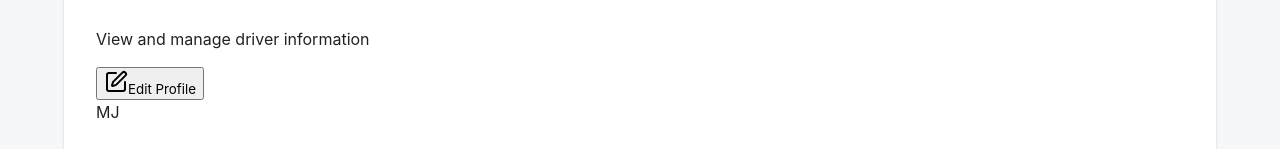
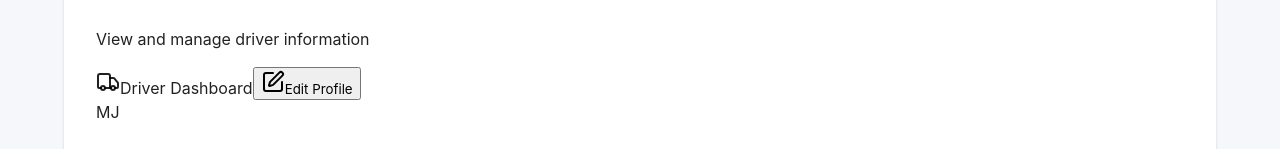
Before and after one commit to DarshanaChinthaka/Laundry-Pickup-Delivery-Management-System-, a React (Create React App) app in the folder Frontend/: page /driver/profile in a window 1280 px wide. Shown: the part 233-382 px from the top of the page. Built offline with nearby package versions, Linux system fonts and the light colour scheme.

Commit message:
feat(driver): add link to driver dashboard in profile panel

```diff
--- a/Frontend/src/Modules/Driver/DriverProfile.js
+++ b/Frontend/src/Modules/Driver/DriverProfile.js
@@ -1,4 +1,5 @@
 import React, { useState } from 'react';
+import { Link } from 'react-router-dom';
 import { User, Mail, Phone, MapPin, Calendar, Star, Package, DollarSign, Clock, Edit, Save, X, Truck, Award, TrendingUp } from 'lucide-react';
 
 export default function ManageDriverProfile() {
@@ -50,6 +51,13 @@ export default function ManageDriverProfile() {
           <p className="text-gray-600">View and manage driver information</p>
         </div>
         <div className="flex gap-3">
+          <Link
+            to="/driver"
+            className="flex items-center gap-2 px-4 py-2 bg-purple-600 text-white rounded-lg hover:bg-purple-700"
+          >
+            <Truck className="w-4 h-4" />
+            <span>Driver Dashboard</span>
+          </Link>
           {!isEditing ? (
             <button
               onClick={() => setIsEditing(true)}
```
